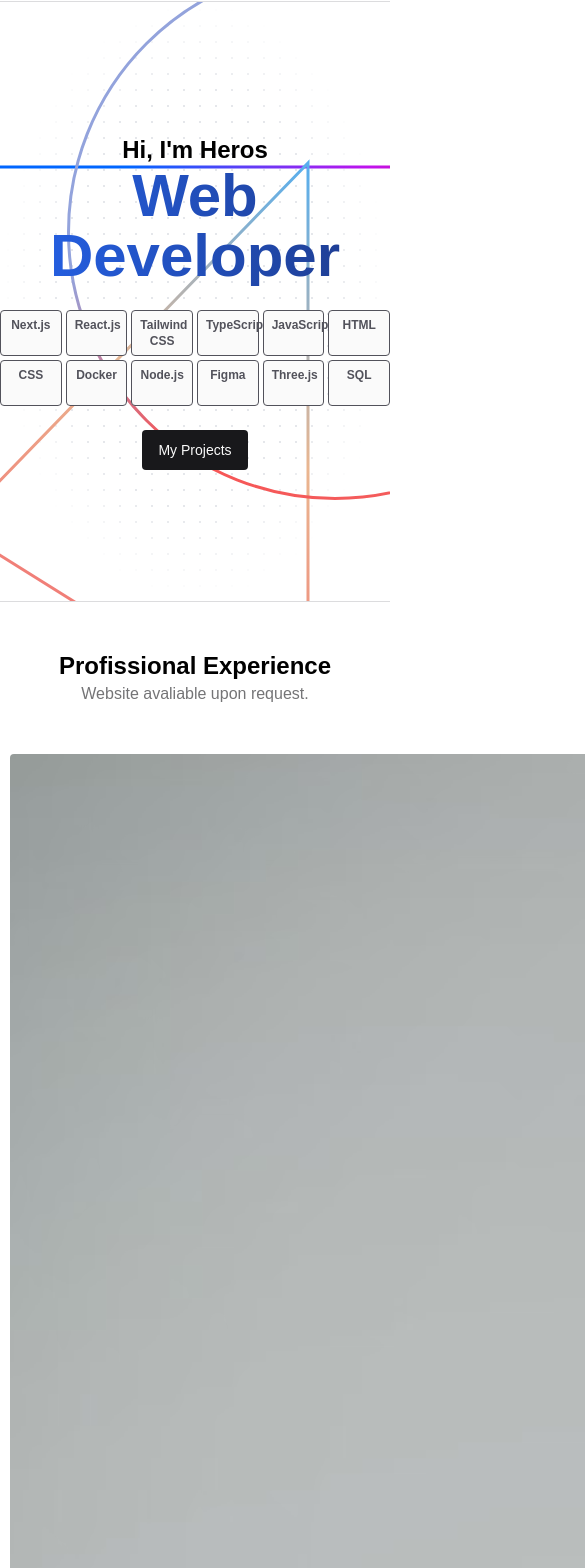
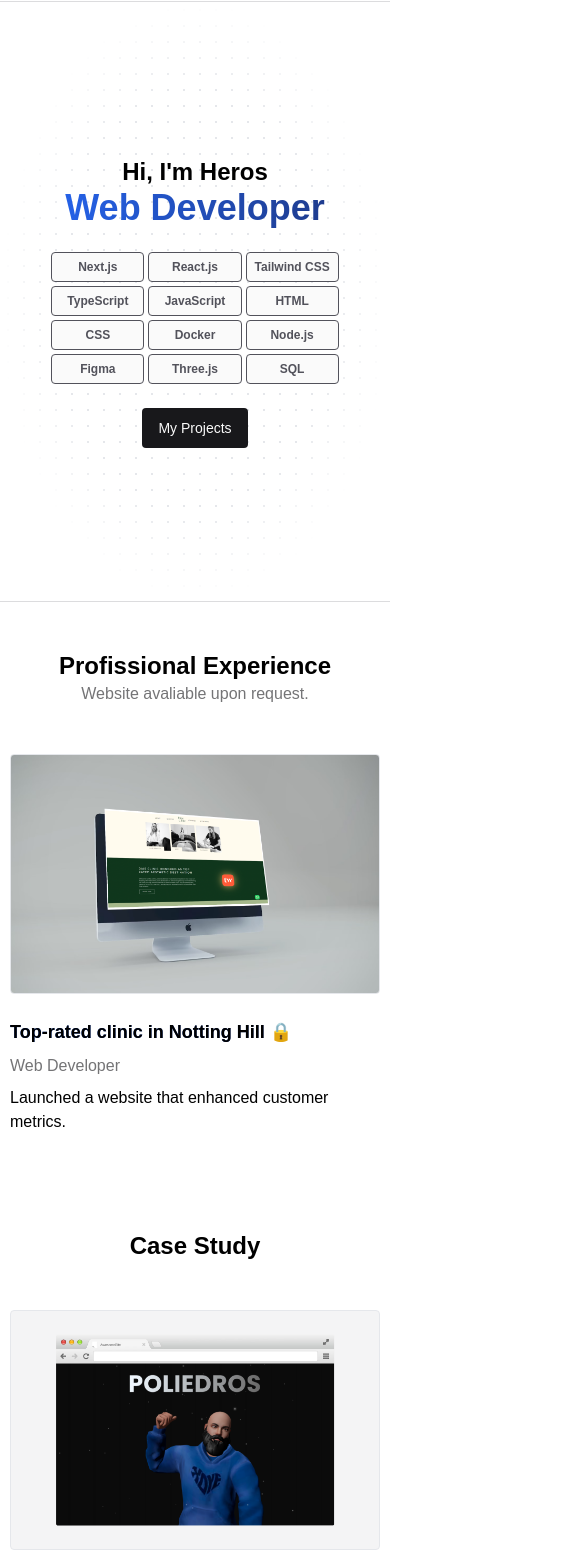
Before and after one commit to herosnuciatelli/heros-nuciatelli, a Next.js app: page / in a window 390 px wide. Shown: the part 94-1662 px from the top of the page, 585 px wide, since content can reach past the window. Built offline with nearby package versions, Linux system fonts and the light colour scheme.

Commit message:
responsive home

```diff
--- a/src/app/page.tsx
+++ b/src/app/page.tsx
@@ -3,7 +3,6 @@ import { Icons } from "@/components/Icons";
 import MaxWidthWrapper from "@/components/MaxWidthWrapper";
 import { Button } from "@/components/ui/button";
 import { Badge } from "@/components/ui/badge";
-import Image from "next/image";
 import Link from "next/link";
 import { Modal } from "@/components/ui/dialog";
 
@@ -12,16 +11,16 @@ export default function Home() {
     <div>
       <main>
         <section className="relative overflow-hidden min-h-[600px] grid place-items-center border-b border-b-zinc-600/20">
-          <Icons.bgSquare className="absolute top-0 left-0" />
-          <Icons.bgTriangle className="absolute -bottom-1/4 right-20" />
-          <Icons.bgCircle className="absolute top-0 right-0" />
+          <Icons.bgSquare className="absolute hidden lg:block lg:top-0 lg:left-0" />
+          <Icons.bgTriangle className="absolute hidden lg:block -bottom-1/4 right-20" />
+          <Icons.bgCircle className="absolute hidden lg:block lg:top-0 lg:right-0" />
 
           <div className="absolute -z-10 h-full w-full bg-[radial-gradient(#e5e7eb_1px,transparent_1px)] [background-size:16px_16px] [mask-image:radial-gradient(ellipse_50%_50%_at_50%_50%,#000_70%,transparent_100%)]"></div>
 
           <div className="text-center z-10 relative">
               <h3 className="text-2xl font-semibold">Hi, I&apos;m Heros</h3>
-              <h2 className="text-6xl font-semibold bg-gradient-to-r from-blue-600 to-blue-900 bg-clip-text text-transparent">Web Developer</h2>
-              <div className="my-6 grid grid-cols-6 grid-rows-2 justify-center gap-1">
+              <h2 className="text-4xl sm:text-6xl font-semibold bg-gradient-to-r from-blue-600 to-blue-900 bg-clip-text text-transparent">Web Developer</h2>
+              <div className="my-6 grid grid-cols-3 lg:grid-cols-6 lg:grid-rows-2 justify-center gap-1">
                 {['Next.js', 'React.js', 'Tailwind CSS', 'TypeScript', 'JavaScript', 'HTML', 'CSS', 'Docker', 'Node.js', 'Figma', 'Three.js', 'SQL'].map((badge) => (
                     <Badge key={badge}>{badge}</Badge>
                 ))}
@@ -35,14 +34,14 @@ export default function Home() {
                 <h2 className="font-semibold text-2xl">Profissional Experience</h2>
                 <p className="text-zinc-900/60">Website avaliable upon request.</p>
               </div>
-              <div className="grid grid-cols-3 gap-3 py-12">
+              <div className="grid lg:grid-cols-3 gap-3 py-12">
                 <div>
                   <div className="cursor-pointer">
-                    <Modal><Image src="/images/imac-screen-mockup.png" className="w-full rounded" width={300} height={100} alt="clinic website" /></Modal>
+                    <Modal><div className="cursor-pointer min-h-60 bg-[url('/images/imac-screen-mockup.png')] w-full border rounded bg-center bg-cover"></div></Modal>
                   </div>
                   <div className="mt-6 flex flex-col gap-2">
                     <Modal>
-                      <h2 className="font-semibold text-xl cursor-pointer group"><span className="bg-gradient-to-r from-blue-600 to-blue-900 bg-clip-text group-hover:text-transparent transition-all">Top-rated clinic in Notting Hill </span>🔒</h2>
+                      <h2 className="font-semibold text-lg lg:text-xl cursor-pointer group"><span className="bg-gradient-to-r from-blue-600 to-blue-900 bg-clip-text group-hover:text-transparent transition-all">Top-rated clinic in Notting Hill </span>🔒</h2>
                     </Modal>
                     <p className="text-zinc-900/60">Web Developer</p>
                     <p>Launched a website that enhanced customer metrics.</p>
@@ -54,13 +53,13 @@ export default function Home() {
               <div className="text-center">
                 <h2 className="font-semibold text-2xl">Case Study</h2>
               </div>
-              <div className="grid grid-cols-3 gap-3 py-12">
+              <div className="grid lg:grid-cols-3 gap-3 py-12">
 
                 <div className="cursor-pointer group">
                   <Link href={'/case-study/polyhedra'}>
                     <div className="cursor-pointer min-h-60 bg-[url('/images/polyhedra-mockup.png')] border rounded bg-center bg-cover"></div>
                       <div className="mt-6 flex flex-col gap-2">
-                        <h2 className="font-semibold text-xl bg-gradient-to-r cursor-pointer from-blue-600 to-blue-900 bg-clip-text group-hover:text-transparent transition-all">Study of Polyhedron</h2>
+                        <h2 className="font-semibold text-lg lg:text-xl bg-gradient-to-r cursor-pointer from-blue-600 to-blue-900 bg-clip-text group-hover:text-transparent transition-all">Study of Polyhedron</h2>
                         <p className="text-zinc-900/60">UI/UX Design, Web Developer, Case Study</p>
                         <p>Created a unique study of polyhedron experience through 3D models on a website</p>
                       </div>
--- a/src/components/Footer.tsx
+++ b/src/components/Footer.tsx
@@ -4,11 +4,11 @@ import MaxWidthWrapper from "./MaxWidthWrapper";
 export function Footer() {
   return (
     <MaxWidthWrapper className="mt-9">
-      <footer className="border py-12 px-20 bg-zinc-100 rounded-t-lg flex flex-col gap-12">
+      <footer className="border py-12 px-1 lg:px-20 bg-zinc-100 rounded-t-lg flex flex-col gap-12">
         <div className="text-center">
           <h3 className="font-semibold lg:text-2xl">👋 Thanks for stopping by! Here is more of me if you are interested :&#41;</h3>
         </div>
-        <div className="grid lg:grid-cols-4">
+        <div className="grid grid-cols-2 lg:grid-cols-4">
           <div>
             <h3 className="uppercase text-lg text-zinc-900/60 cursor-default">Pages</h3>
             <ul className="mt-3">
@@ -26,9 +26,9 @@ export function Footer() {
             </ul>
           </div>
 
-          <div className="lg:col-start-3 lg:col-end-5">
-            <span className="cursor-default">Made with love &copy; 2024 Heros Nuciatelli Vicente da Silva </span>
-            <span className="text-blue-700 cursor-text">herosnuciatelli@gmail.com</span>
+          <div className="flex flex-col mt-6 col-start-1 col-end-3 lg:mt-0 lg:col-start-3 lg:col-end-5">
+            <span className="cursor-default lg:text-base text-sm">Made with love &copy; 2024 Heros Nuciatelli</span>
+            <span className="text-blue-700 cursor-text lg:text-base text-sm">herosnuciatelli@gmail.com</span>
           </div>
         </div>
       </footer>
--- a/src/components/ui/dialog.tsx
+++ b/src/components/ui/dialog.tsx
@@ -55,7 +55,7 @@ type ModalProps = {
 
 export const ModalTrigger:React.FC<ModalProps> = ({ children, setIsOpen }) => {
   return (
-    <div onClick={() => setIsOpen(true)} className="w-max h-max">
+    <div onClick={() => setIsOpen(true)}>
       {children}
     </div>
   )
```
